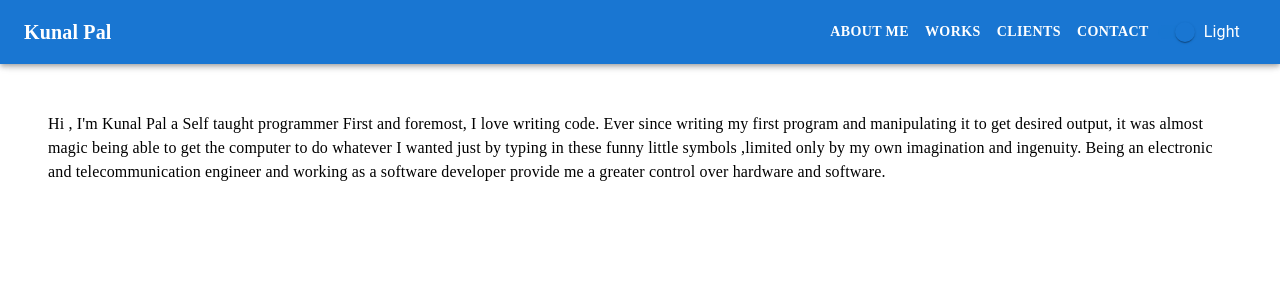
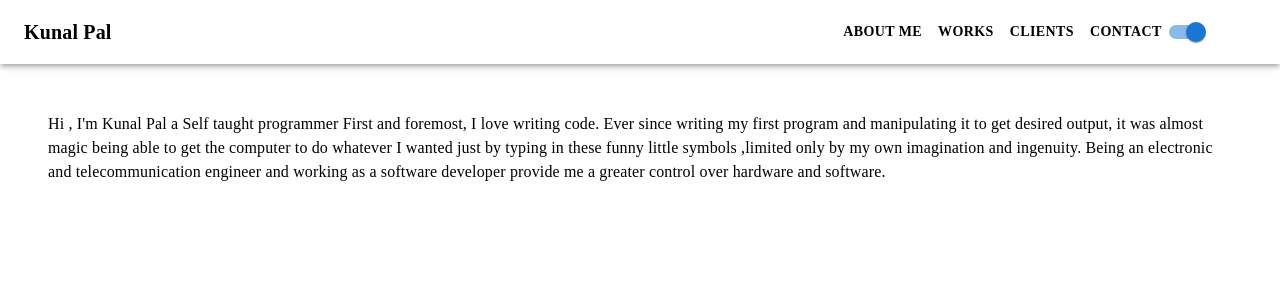
Before and after one commit to Kunalpaul12/portfolio, a React (Create React App) app: page / in a window 1280 px wide. Shown: the top 300 px of the page. Built offline with nearby package versions, Linux system fonts and the light colour scheme.

Commit message:
UI as per theme mode

```diff
--- a/src/appBar/appBar.tsx
+++ b/src/appBar/appBar.tsx
@@ -30,7 +30,7 @@ interface Props {
 const drawerWidth = 240;
 
 export default function DrawerAppBar(props: Props) {
-  const { t, i18n } = useTranslation();
+  const { t } = useTranslation();
   const navItems = [t('about_me'), t('works'), t('clients'), t('contact')];
   const { window, theme, changeTheme } = props;
   const [mobileOpen, setMobileOpen] = React.useState(false);
@@ -41,7 +41,7 @@ export default function DrawerAppBar(props: Props) {
 
   const SwitchMode = () => {
     return (
-      <FormGroup>
+      <FormGroup sx={{ position: 'absolute', right: '1%' }}>
         <FormControlLabel
           control={
             <Switch
@@ -56,10 +56,24 @@ export default function DrawerAppBar(props: Props) {
   };
 
   const drawer = (
-    <Box onClick={handleDrawerToggle} sx={{ textAlign: 'center' }}>
+    <Box
+      onClick={handleDrawerToggle}
+      sx={{
+        textAlign: 'center',
+        backgroundColor: theme?.bgColor,
+        height: '100vh',
+      }}
+    >
       <Typography
         variant='h6'
-        sx={{ my: 2, fontStyle: { fontFamily: 'Montserrat', fontWeight: 550 } }}
+        sx={{
+          my: 2,
+          fontStyle: {
+            fontFamily: 'Montserrat',
+            fontWeight: 550,
+            color: theme?.fontColor,
+          },
+        }}
       >
         {t('name')}
       </Typography>
@@ -68,7 +82,7 @@ export default function DrawerAppBar(props: Props) {
         {navItems.map(item => (
           <ListItem key={item} disablePadding>
             <ListItemButton sx={{ textAlign: 'center' }}>
-              <ListItemText primary={item} />
+              <ListItemText primary={item} sx={{ color: theme?.fontColor }} />
             </ListItemButton>
           </ListItem>
         ))}
@@ -81,7 +95,7 @@ export default function DrawerAppBar(props: Props) {
 
   return (
     <Box sx={{ display: 'flex', backgroundColor: theme?.bgColor }}>
-      <AppBar component='nav'>
+      <AppBar component='nav' sx={{ backgroundColor: theme?.bgColor }}>
         <Toolbar>
           <IconButton
             color='inherit'
@@ -90,7 +104,7 @@ export default function DrawerAppBar(props: Props) {
             onClick={handleDrawerToggle}
             sx={{ mr: 2, display: { sm: 'none' } }}
           >
-            <MenuIcon />
+            <MenuIcon sx={{ color: theme?.fontColor }} />
           </IconButton>
           <Typography
             variant='h6'
@@ -98,17 +112,18 @@ export default function DrawerAppBar(props: Props) {
             sx={{
               flexGrow: 1,
               display: { xs: 'none', sm: 'block' },
+              color: theme?.fontColor,
               fontStyle: { fontFamily: 'Montserrat', fontWeight: 550 },
             }}
           >
             {t('name')}
           </Typography>
-          <Box sx={{ display: { xs: 'none', sm: 'block' } }}>
+          <Box sx={{ display: { xs: 'none', sm: 'block' }, marginRight: '7%' }}>
             {navItems.map(item => (
               <Button
                 key={item}
                 sx={{
-                  color: '#fff',
+                  color: theme?.fontColor,
                   fontStyle: { fontFamily: 'Montserrat', fontWeight: 550 },
                 }}
               >
```
